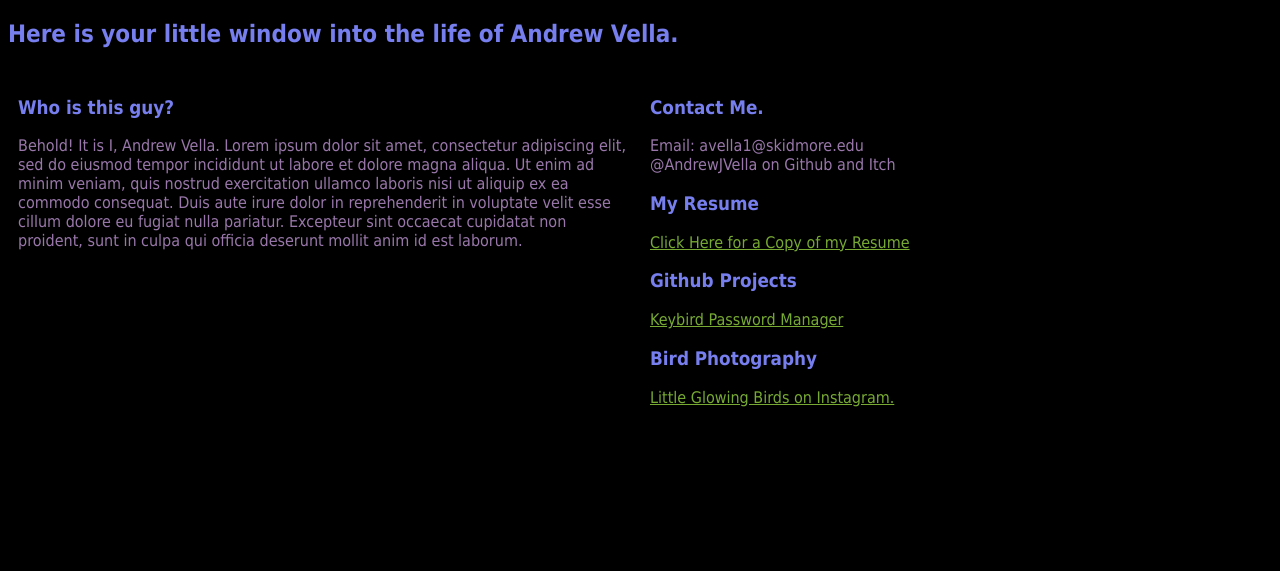
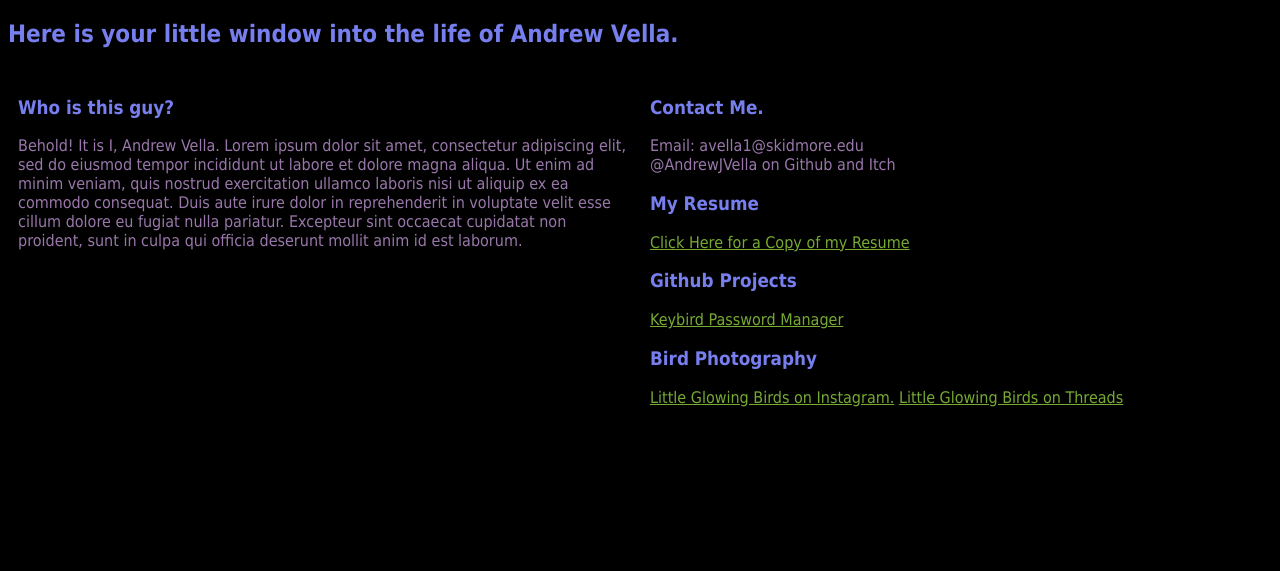
Before and after one commit to AndrewJVella/HomePage, a plain HTML site: page index.html in a window 1280 px wide. Drawn offline with Linux system fonts and the light colour scheme.

Commit message:
Update index.html Threads added

```diff
--- a/index.html
+++ b/index.html
@@ -94,6 +94,8 @@ h3 {
 
     <h3>Bird Photography</h3>
     <a href="https://www.instagram.com/littleglowingbirds/" target="_blank">Little Glowing Birds on Instagram.</a>
+    <a href="https://www.threads.net/@littleglowingbirds" target="_blank">Little Glowing Birds on Threads</a>
+
     <br>
 
   </div>
```
